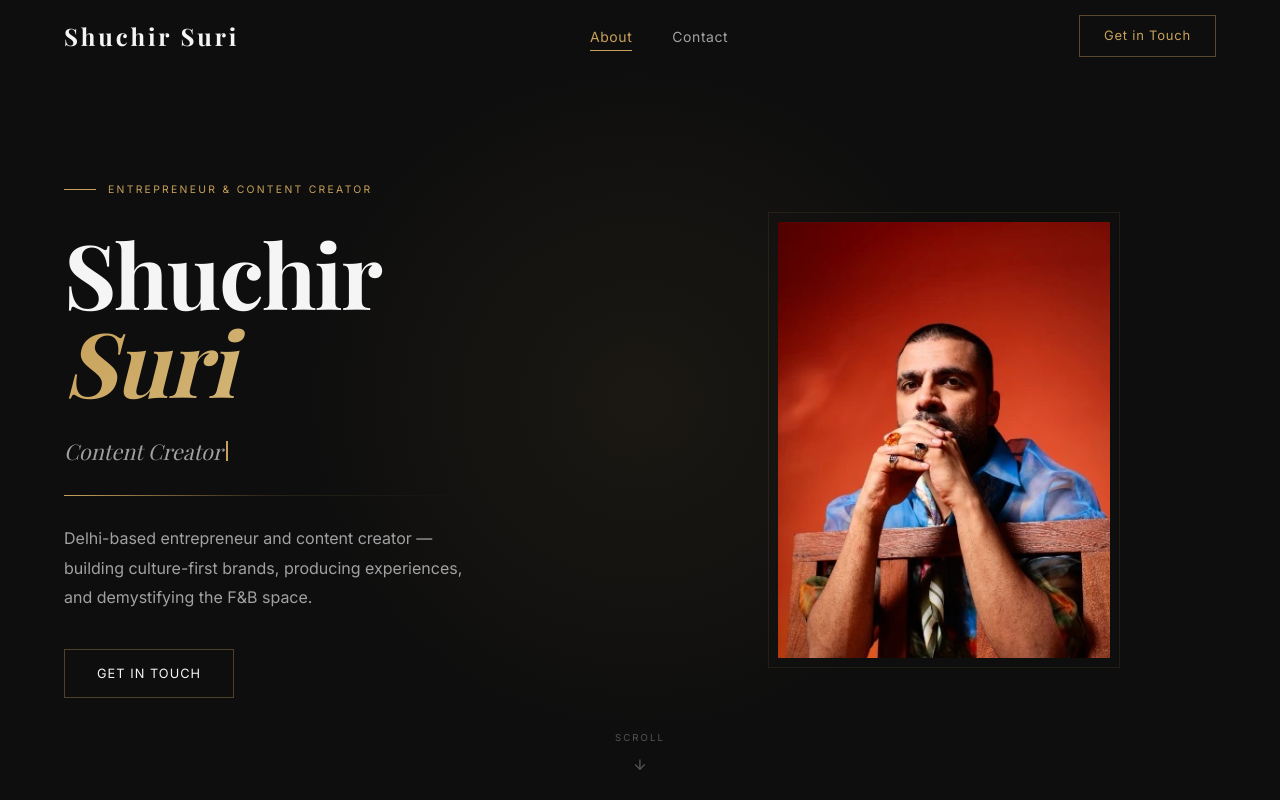
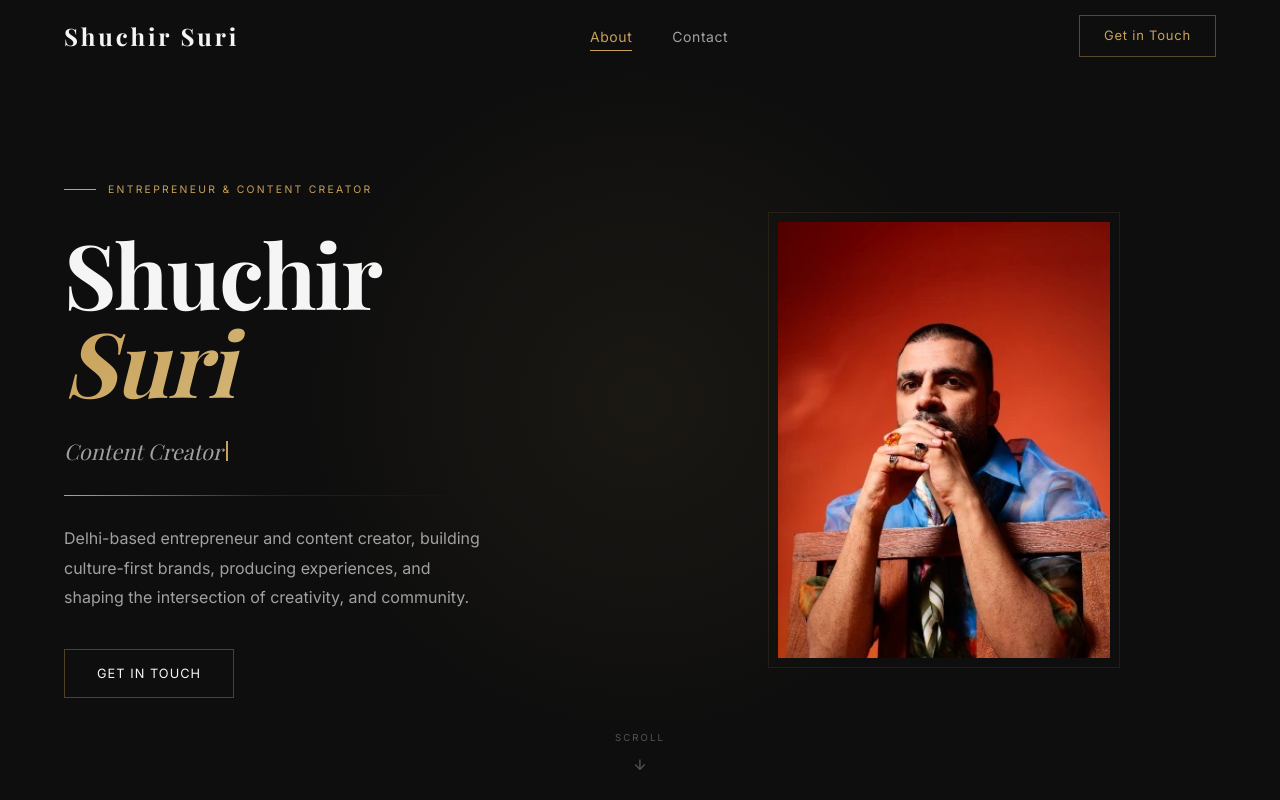
Before and after one commit to deepak640/suchir-website, a Next.js app: page / in a window 1280 px wide. Shown: the top 800 px of the page. Built offline with nearby package versions, Linux system fonts and the light colour scheme; a web font is replaced by a local one.

Commit message:
update: content

```diff
--- a/app/components/Footer/index.tsx
+++ b/app/components/Footer/index.tsx
@@ -67,7 +67,7 @@ export default function Footer() {
               className="font-body"
               style={{ fontSize: "0.8125rem", color: "#3a3a3a", lineHeight: 1.75, maxWidth: "240px" }}
             >
-              Delhi-based entrepreneur building brands at the intersection of food, beverage, and culture.
+              Building culture-first brands & experiences. Helping brands scale through content and events.
             </p>
           </div>
 
--- a/app/components/Hero/index.tsx
+++ b/app/components/Hero/index.tsx
@@ -207,9 +207,7 @@ export default function Hero() {
                 marginBottom: '2.25rem',
               }}
             >
-              Delhi-based entrepreneur and content creator — building
-              culture-first brands, producing experiences, and demystifying
-              the F&amp;B space.
+              Delhi-based entrepreneur and content creator, building culture-first brands, producing experiences, and shaping the intersection of creativity, and community.
             </motion.p>
 
             {/* CTAs */}
```
